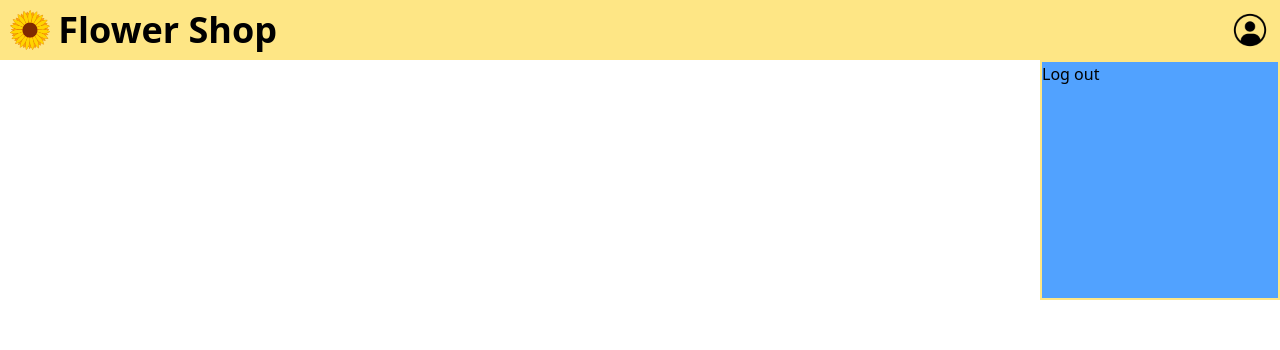
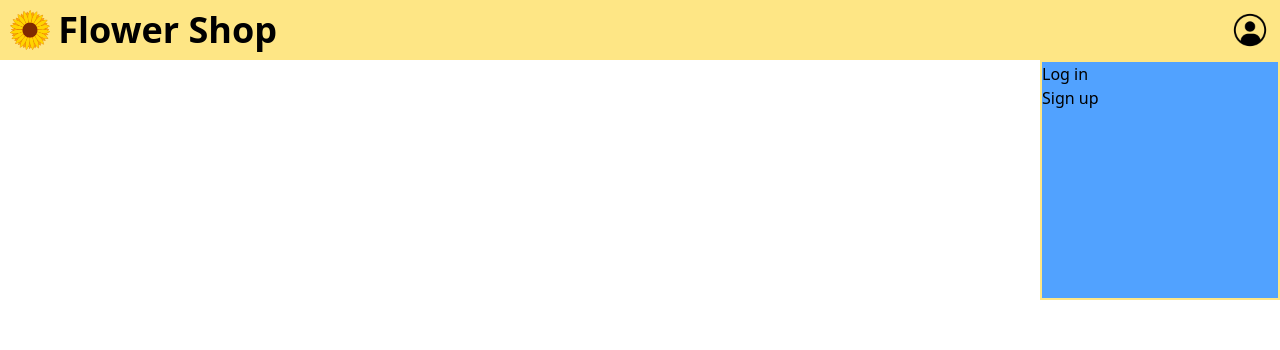
Before and after one commit to CosmicFroggy/shopping-app, a React app in the folder frontend/: page /login in a window 1280 px wide. Both pictures are taken after a click on the picture 1250 px from the left and 30 px from the top of the page. Shown: the top 350 px of the page. Built offline with nearby package versions, Linux system fonts and the light colour scheme; the HTML template or start-up script is replaced by a standard one.

Commit message:
conditionally render login buttons

```diff
--- a/frontend/src/components/NavBar.tsx
+++ b/frontend/src/components/NavBar.tsx
@@ -2,10 +2,11 @@ import logo from "../assets/logo.png";
 import account from "../assets/account.png";
 import { useState } from "react";
 import { useAuth } from "../auth/useAuth";
+import { Link } from "react-router-dom";
 
 const NavBar = () => {
     const [open, setOpen] = useState<boolean>(false);
-    const { setToken } = useAuth();
+    const { token, setToken } = useAuth();
 
     return (
         <div className="relative bg-amber-200 p-2.5 flex items-center justify-between">
@@ -21,7 +22,19 @@ const NavBar = () => {
             />
             {open && (
                 <div className="absolute top-full right-0 h-60 w-60 bg-blue-400 border-2 border-amber-200">
-                    <button onClick={() => setToken(null)}>Log out</button>
+                    {token && (
+                        <button onClick={() => setToken(null)}>Log out</button>
+                    )}
+                    {!token && (
+                        <ol>
+                            <li>
+                                <Link to="/login">Log in</Link>
+                            </li>
+                            <li>
+                                <Link to="/signup">Sign up</Link>
+                            </li>
+                        </ol>
+                    )}
                 </div>
             )}
         </div>
```
